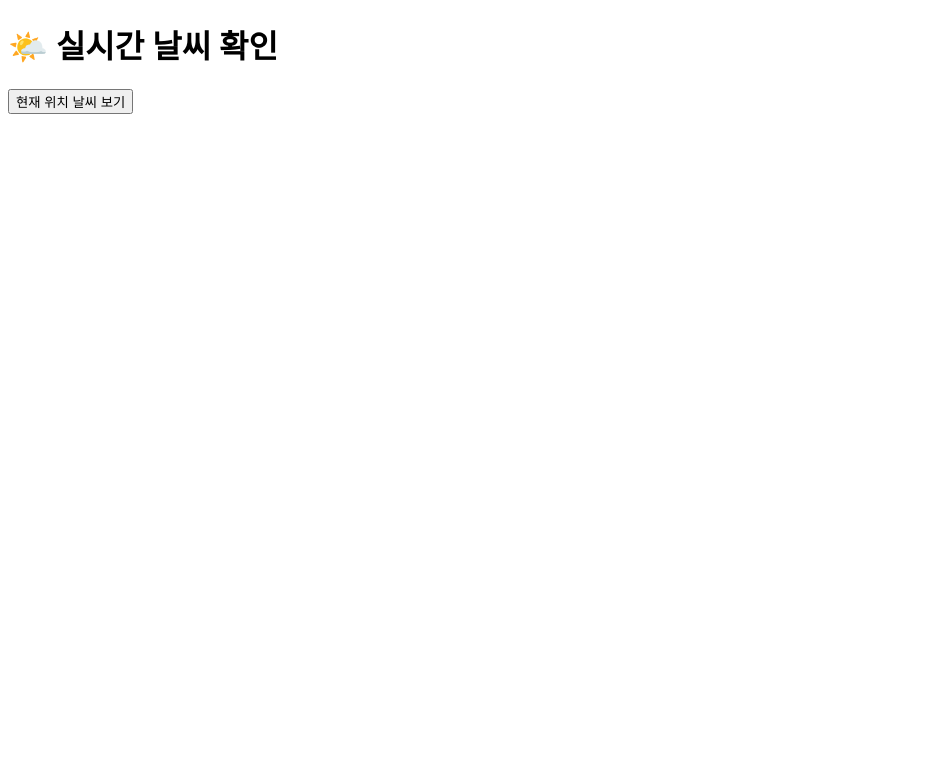
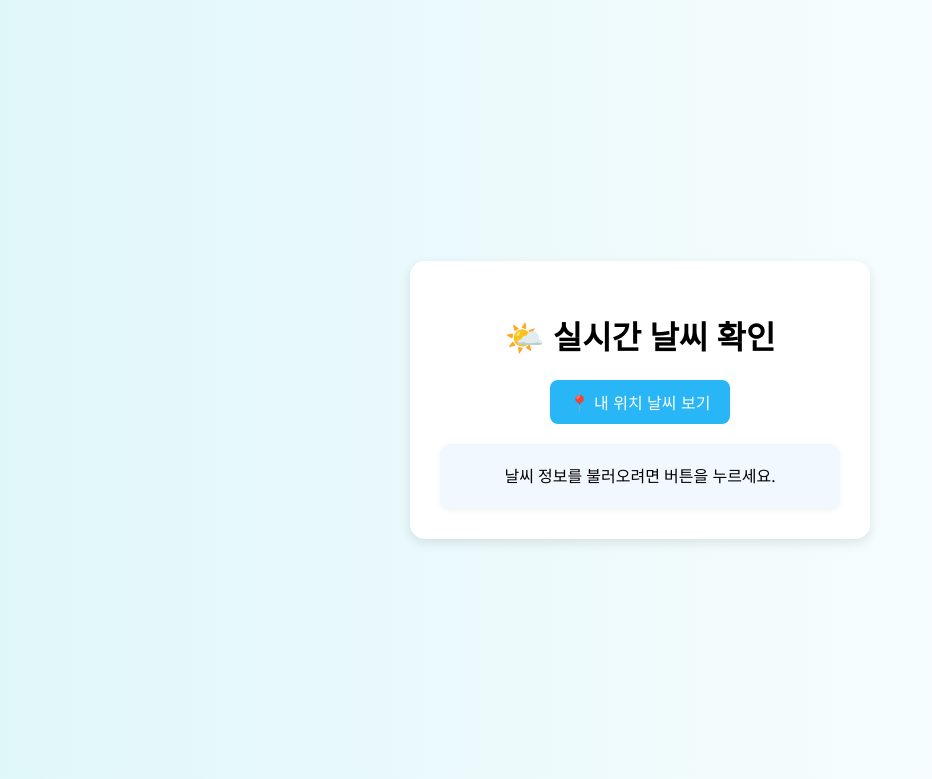
Before and after one commit to ruble0m46/flask-eco-app, a Flask app: page / in a window 1280 px wide. Shown: the top 779 px of the page, without its empty margins (0-932 px from the left). Run offline with Flask 3, Linux system fonts and the light colour scheme.

Commit message:
Update index.html

```diff
--- a/templates/index.html
+++ b/templates/index.html
@@ -2,12 +2,15 @@
 <html lang="ko">
 <head>
     <meta charset="UTF-8">
-    <title>실시간 날씨 확인</title>
+    <title>🌤️ 실시간 날씨 확인</title>
+    <link rel="stylesheet" href="/static/style.css">
     <script src="/static/script.js" defer></script>
 </head>
 <body>
-    <h1>🌤️ 실시간 날씨 확인</h1>
-    <button onclick="getLocation()">현재 위치 날씨 보기</button>
-    <div id="weather-result"></div>
+    <div class="container">
+        <h1>🌤️ 실시간 날씨 확인</h1>
+        <button onclick="getLocation()">📍 내 위치 날씨 보기</button>
+        <div id="weather-result" class="card">날씨 정보를 불러오려면 버튼을 누르세요.</div>
+    </div>
 </body>
 </html>
```
